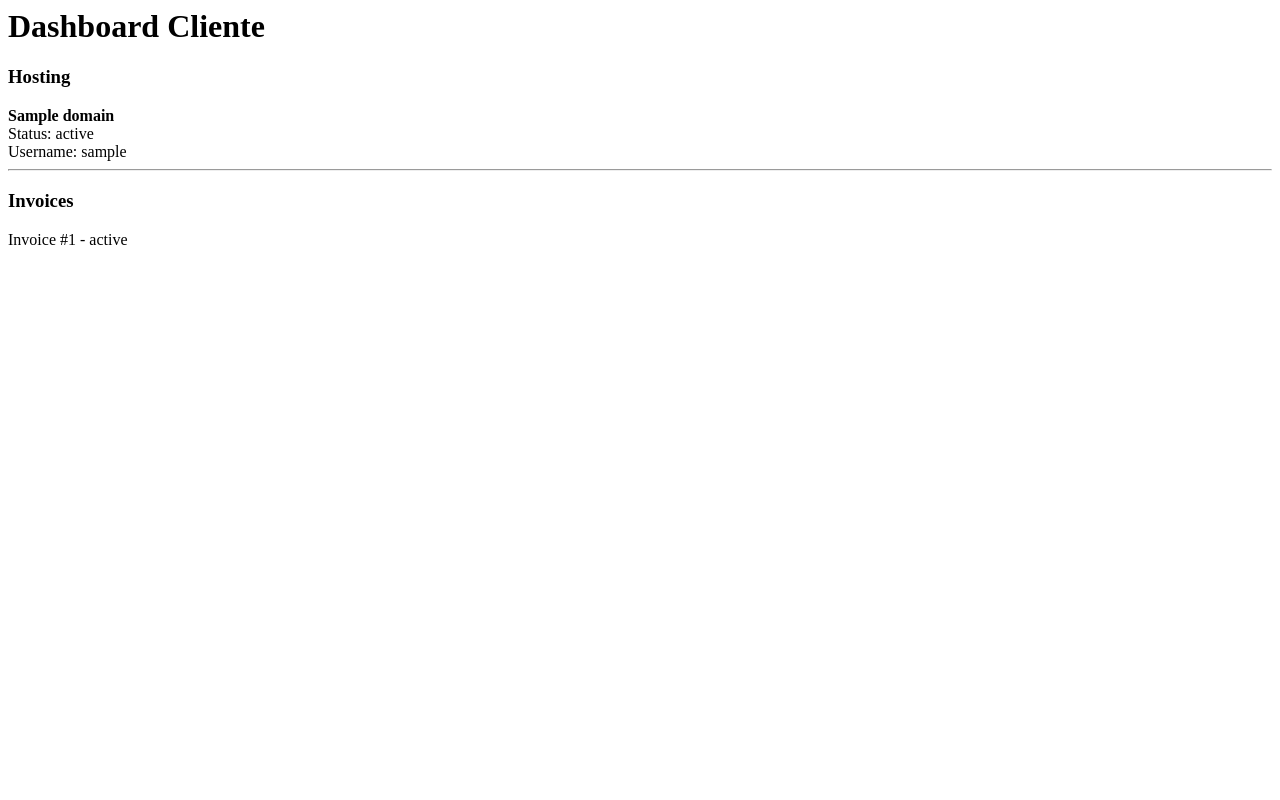
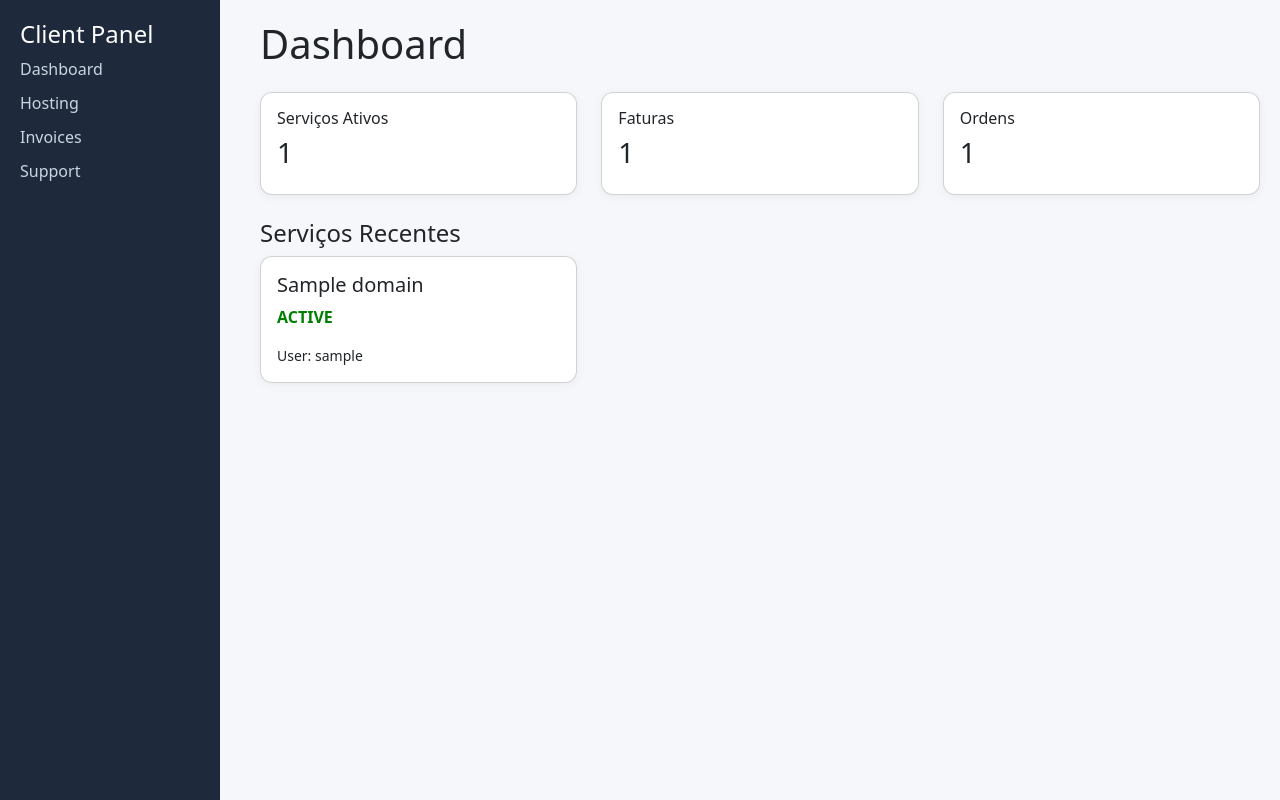
Before and after one commit to vascoferreira2001/manager, a PHP site: the page made by app/Modules/Clients/Views/dashboard/index.php in a window 1280 px wide. Run offline with PHP 8.4, Linux system fonts and the light colour scheme; the template is opened without the code that fills it: most values are stand-ins (such as "Sample title", 1, 10 or a date in 2020).

Commit message:
Client Area real - navegação, dashboard, serviços, visual profissional

```diff
--- a/app/Modules/Clients/Controllers/DashboardController.php
+++ b/app/Modules/Clients/Controllers/DashboardController.php
@@ -19,7 +19,10 @@ class DashboardController
 
         $data = ClientDashboardService::getOverview($clientId);
 
+        ob_start();
         require __DIR__ . '/../Views/dashboard/index.php';
+        $content = ob_get_clean();
+        require __DIR__ . '/../Views/layout.php';
     }
 
     public function hosting()
--- a/app/Modules/Clients/Views/dashboard/index.php
+++ b/app/Modules/Clients/Views/dashboard/index.php
@@ -1,20 +1,50 @@
-<h1>Dashboard Cliente</h1>
+<h1 class="mb-4">Dashboard</h1>
 
-<h3>Hosting</h3>
+<div class="row mb-4">
 
+    <div class="col-md-4">
+        <div class="card card-box p-3">
+            <h6>Serviços Ativos</h6>
+            <h3><?= count($data['hosting']) ?></h3>
+        </div>
+    </div>
+
+    <div class="col-md-4">
+        <div class="card card-box p-3">
+            <h6>Faturas</h6>
+            <h3><?= count($data['invoices']) ?></h3>
+        </div>
+    </div>
+
+    <div class="col-md-4">
+        <div class="card card-box p-3">
+            <h6>Ordens</h6>
+            <h3><?= count($data['orders']) ?></h3>
+        </div>
+    </div>
+
+</div>
+
+<h4>Serviços Recentes</h4>
+
+<div class="row">
 <?php foreach ($data['hosting'] as $h): ?>
-    <div>
-        <strong><?= $h['domain'] ?></strong><br>
-        Status: <?= $h['status'] ?><br>
-        Username: <?= $h['username'] ?>
+
+    <div class="col-md-4 mb-3">
+        <div class="card card-box p-3">
+
+            <h5><?= $h['domain'] ?></h5>
+
+            <p class="
+                status-<?= $h['status'] ?>
+            ">
+                <?= strtoupper($h['status']) ?>
+            </p>
+
+            <small>User: <?= $h['username'] ?></small>
+
+        </div>
     </div>
-    <hr>
+
 <?php endforeach; ?>
-
-<h3>Invoices</h3>
-
-<?php foreach ($data['invoices'] as $i): ?>
-    <div>
-        Invoice #<?= $i['id'] ?> - <?= $i['status'] ?>
-    </div>
-<?php endforeach; ?>
+</div>
--- /dev/null
+++ b/app/Modules/Clients/Views/layout.php
@@ -0,0 +1,61 @@
+<!DOCTYPE html>
+<html>
+<head>
+    <title>Client Area</title>
+
+    <link href="https://cdn.jsdelivr.net/npm/bootstrap@5.3.0/dist/css/bootstrap.min.css" rel="stylesheet">
+
+    <style>
+        body {
+            background: #f5f7fb;
+        }
+
+        .card-box {
+            border-radius: 12px;
+            box-shadow: 0 2px 10px rgba(0,0,0,0.05);
+        }
+
+        .status-active { color: green; font-weight: bold; }
+        .status-failed { color: red; font-weight: bold; }
+        .status-pending { color: orange; font-weight: bold; }
+
+        .sidebar {
+            width: 220px;
+            position: fixed;
+            height: 100%;
+            background: #1e293b;
+            color: #fff;
+            padding: 20px;
+        }
+
+        .sidebar a {
+            color: #cbd5e1;
+            display: block;
+            margin-bottom: 10px;
+            text-decoration: none;
+        }
+
+        .content {
+            margin-left: 240px;
+            padding: 20px;
+        }
+    </style>
+</head>
+
+<body>
+
+<div class="sidebar">
+    <h4>Client Panel</h4>
+
+    <a href="/dashboard">Dashboard</a>
+    <a href="/dashboard/hosting">Hosting</a>
+    <a href="#">Invoices</a>
+    <a href="#">Support</a>
+</div>
+
+<div class="content">
+    <?= $content ?>
+</div>
+
+</body>
+</html>
```
Also changed, not shown: app/Modules/Clients/Views/dashboard/hosting.php (+36 -9 lines).
